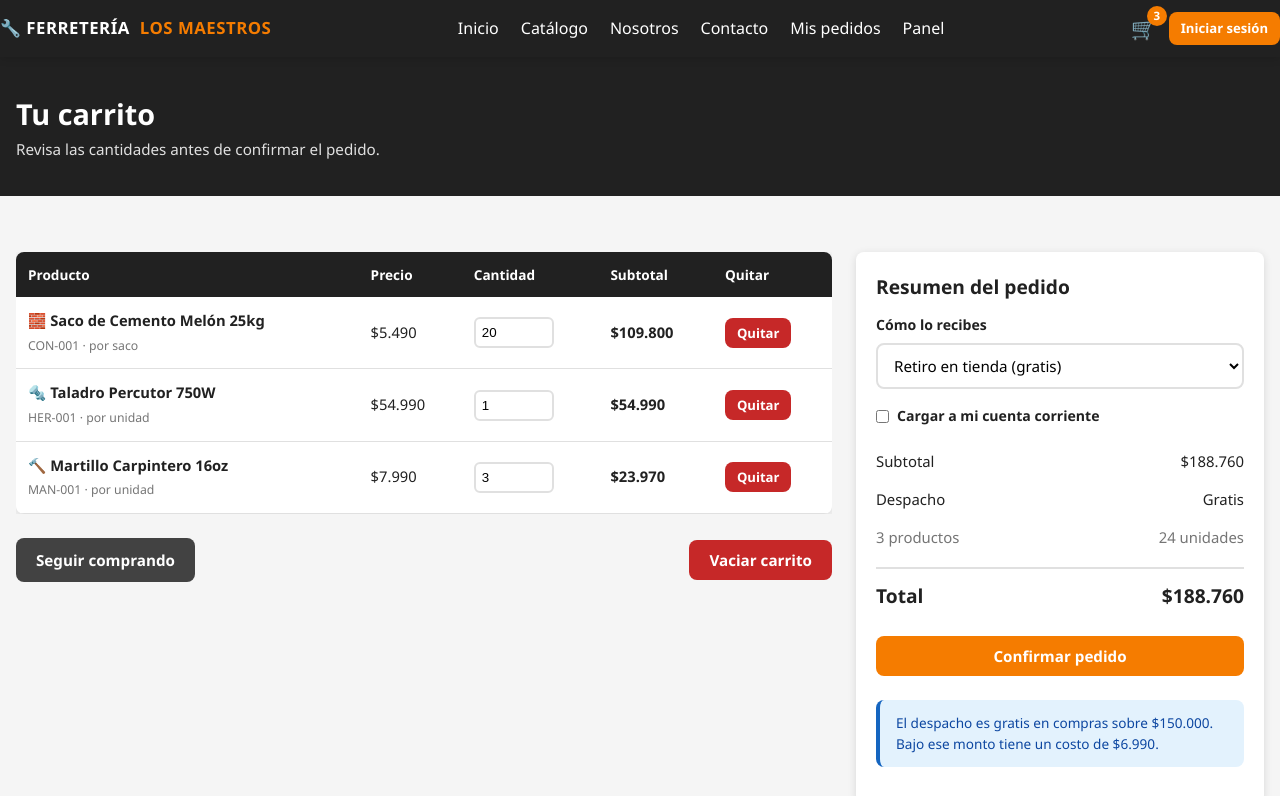
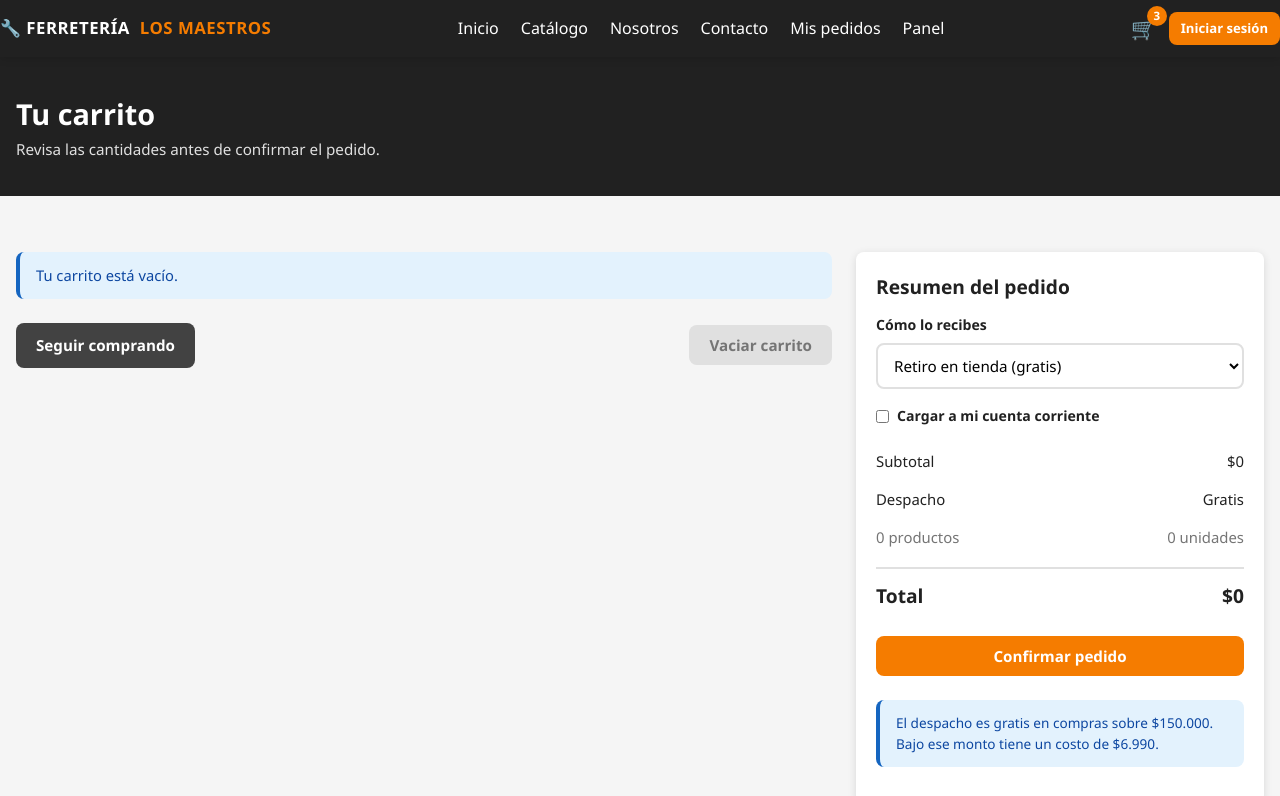
Before and after one commit to tomihm/Ferreteria.git.io, a React (Vite) app: page /carrito in a window 1280 px wide. Shown: the top 796 px of the page. Built offline with nearby package versions, Linux system fonts and the light colour scheme.

Commit message:
Carrito usa el contexto y parte vacio

```diff
--- a/src/mocks/carritoMocks.js
+++ /dev/null
@@ -1,16 +0,0 @@
-const RETRASO_MOCK_MS = 300;
-
-const items = [
-    { codigo: 'CON-001', icono: '🧱', producto: 'Saco de Cemento Melón 25kg', unidad: 'por saco', precio: 5490, cantidad: 20, stock: 120 },
-    { codigo: 'HER-001', icono: '🔩', producto: 'Taladro Percutor 750W', unidad: 'por unidad', precio: 54990, cantidad: 1, stock: 14 },
-    { codigo: 'MAN-001', icono: '🔨', producto: 'Martillo Carpintero 16oz', unidad: 'por unidad', precio: 7990, cantidad: 3, stock: 45 }
-];
-
-// Simula la respuesta del backend con el carrito guardado del usuario
-export function cargarCarrito() {
-    return new Promise((resolve) => {
-        setTimeout(() => {
-            resolve(items.map((item) => ({ ...item })));
-        }, RETRASO_MOCK_MS);
-    });
-}
--- a/src/pages/Carrito.jsx
+++ b/src/pages/Carrito.jsx
@@ -1,7 +1,7 @@
-import { useEffect, useState } from 'react';
+import { useState } from 'react';
 import { Link } from 'react-router-dom';
 import Validar from '../utils/validaciones.js';
-import { cargarCarrito } from '../mocks/carritoMocks.js';
+import { useCarrito } from '../context/CarritoContext.jsx';
 
 const DESPACHO_GRATIS_DESDE = 150000;
 const COSTO_DESPACHO = 6990;
@@ -9,55 +9,33 @@ const COSTO_DESPACHO = 6990;
 const formatoPeso = (valor) => `$${valor.toLocaleString('es-CL')}`;
 
 function Carrito() {
-    const [items, setItems] = useState([]);
-    const [cargando, setCargando] = useState(true);
+    const { items, cambiarCantidad, quitar, vaciar, totalUnidades } = useCarrito();
     const [entrega, setEntrega] = useState('retiro');
     const [direccion, setDireccion] = useState('');
     const [usarCC, setUsarCC] = useState(false);
     const [errorDireccion, setErrorDireccion] = useState(null);
     const [aviso, setAviso] = useState(null);
 
-    useEffect(() => {
-        let activo = true;
-        cargarCarrito().then((itemsCargados) => {
-            if (activo) {
-                setItems(itemsCargados);
-                setCargando(false);
-            }
-        });
-        return () => {
-            activo = false;
-        };
-    }, []);
-
     // mientras se escribe la cantidad puede quedar vacía, se cuenta como 0
     const subtotal = items.reduce((total, item) => total + item.precio * (Number(item.cantidad) || 0), 0);
-    const unidades = items.reduce((total, item) => total + (Number(item.cantidad) || 0), 0);
     const despacho = entrega === 'retiro' || subtotal >= DESPACHO_GRATIS_DESDE ? 0 : COSTO_DESPACHO;
     const total = subtotal + despacho;
 
-    const cambiarCantidad = (codigo, valor) => {
-        setItems(items.map((item) => {
-            if (item.codigo !== codigo) return item;
-            if (valor === '') return { ...item, cantidad: '' };
+    const handleCantidad = (item, valor) => {
+        if (valor === '') {
+            cambiarCantidad(item.codigo, '');
+            return;
+        }
         // la cantidad queda entre 1 y el stock disponible
-            const cantidad = Math.min(Math.max(Number(valor), 1), item.stock);
-            return { ...item, cantidad };
-        }));
+        cambiarCantidad(item.codigo, Math.min(Math.max(Number(valor), 1), item.stock));
     };
 
-    const corregirCantidad = (codigo) => {
-        setItems(items.map((item) => (
-            item.codigo === codigo && item.cantidad === '' ? { ...item, cantidad: 1 } : item
-        )));
+    const corregirCantidad = (item) => {
+        if (item.cantidad === '') cambiarCantidad(item.codigo, 1);
     };
 
-    const quitar = (codigo) => {
-        setItems(items.filter((item) => item.codigo !== codigo));
-    };
-
-    const vaciar = () => {
-        setItems([]);
+    const handleVaciar = () => {
+        vaciar();
         setAviso(null);
     };
 
@@ -98,9 +76,6 @@ function Carrito() {
 
             <section className="seccion">
                 <div className="contenedor">
-                    {cargando ? (
-                        <p>Cargando carrito...</p>
-                    ) : (
                     <div className="carrito-layout">
                         <div>
                             {items.length === 0 ? (
@@ -121,8 +96,8 @@ function Carrito() {
                                             {items.map((item) => (
                                                 <tr key={item.codigo}>
                                                     <td>
-                                                            <strong>{item.icono} {item.producto}</strong><br />
-                                                            <small style={{ color: 'var(--gris-500)' }}>{item.codigo} · {item.unidad}</small>
+                                                        <strong>{item.icono} {item.nombre}</strong><br />
+                                                        <small style={{ color: 'var(--gris-500)' }}>{item.codigo} · {item.marca}</small>
                                                     </td>
                                                     <td>{formatoPeso(item.precio)}</td>
                                                     <td>
@@ -131,9 +106,9 @@ function Carrito() {
                                                             value={item.cantidad}
                                                             min="1"
                                                             max={item.stock}
-                                                                onChange={(e) => cambiarCantidad(item.codigo, e.target.value)}
-                                                                onBlur={() => corregirCantidad(item.codigo)}
-                                                                aria-label={`Cantidad de ${item.producto}`}
+                                                            onChange={(e) => handleCantidad(item, e.target.value)}
+                                                            onBlur={() => corregirCantidad(item)}
+                                                            aria-label={`Cantidad de ${item.nombre}`}
                                                         />
                                                     </td>
                                                     <td><strong>{formatoPeso(item.precio * item.cantidad)}</strong></td>
@@ -142,7 +117,7 @@ function Carrito() {
                                                             type="button"
                                                             className="btn btn--peligro btn--sm"
                                                             onClick={() => quitar(item.codigo)}
-                                                                aria-label={`Quitar ${item.producto}`}
+                                                            aria-label={`Quitar ${item.nombre}`}
                                                         >
                                                             Quitar
                                                         </button>
@@ -156,7 +131,7 @@ function Carrito() {
 
                             <div className="flex-entre mt-3">
                                 <Link to="/catalogo" className="btn btn--secundario">Seguir comprando</Link>
-                                    <button type="button" className="btn btn--peligro" onClick={vaciar} disabled={items.length === 0}>
+                                <button type="button" className="btn btn--peligro" onClick={handleVaciar} disabled={items.length === 0}>
                                     Vaciar carrito
                                 </button>
                             </div>
@@ -202,7 +177,7 @@ function Carrito() {
                                 <div className="resumen__linea"><span>Subtotal</span><span>{formatoPeso(subtotal)}</span></div>
                                 <div className="resumen__linea"><span>Despacho</span><span>{despacho === 0 ? 'Gratis' : formatoPeso(despacho)}</span></div>
                                 <div className="resumen__linea" style={{ color: 'var(--gris-500)' }}>
-                                        <span>{items.length} productos</span><span>{unidades} unidades</span>
+                                    <span>{items.length} productos</span><span>{totalUnidades} unidades</span>
                                 </div>
                                 <div className="resumen__total"><span>Total</span><span>{formatoPeso(total)}</span></div>
 
@@ -218,7 +193,6 @@ function Carrito() {
                             </div>
                         </aside>
                     </div>
-                    )}
                 </div>
             </section>
         </>
```
Also changed, not shown: 1 other file (tests, documents, lock files or other folders). Lines whose indentation alone changed are shown as unchanged.
